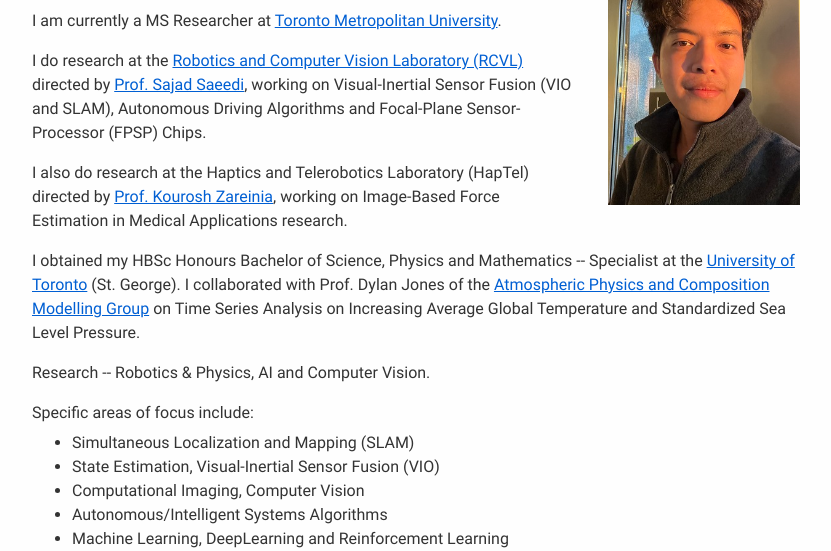
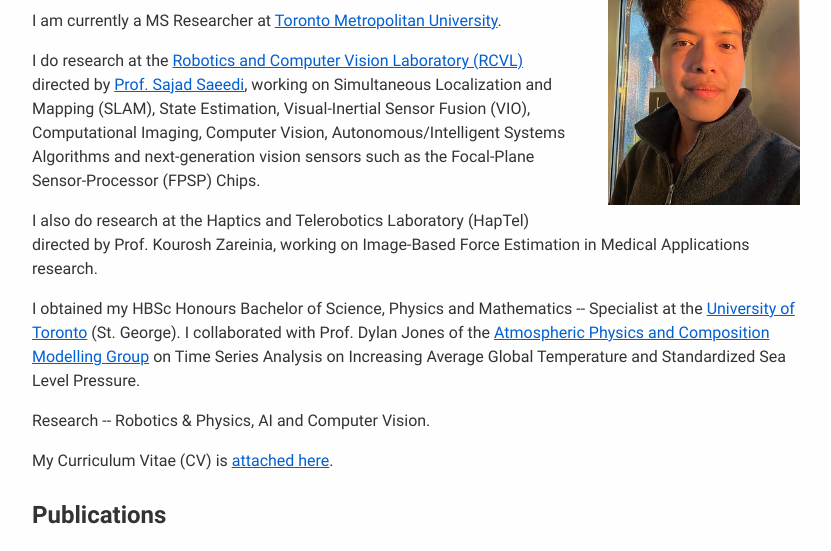
Before and after one commit to mattlisondra/mattlisondra.github.io, a plain HTML site: page index.html in a window 1280 px wide. Shown: the part 91-642 px from the top of the page, without its empty margins (224-1055 px from the left). Drawn offline with Linux system fonts and the light colour scheme.

Commit message:
Update index.html

```diff
--- a/index.html
+++ b/index.html
@@ -245,11 +245,11 @@
         </p>
 
         <p>
-            I do research at the <a href="https://sajad-saeedi.ca/">Robotics and Computer Vision Laboratory (RCVL)</a> directed by <a href="https://sajad-saeedi.ca/about/">Prof. Sajad Saeedi</a>, working on Visual-Inertial Sensor Fusion (VIO and SLAM), Autonomous Driving Algorithms and Focal-Plane Sensor-Processor (FPSP) Chips.
+            I do research at the <a href="https://sajad-saeedi.ca/">Robotics and Computer Vision Laboratory (RCVL)</a> directed by <a href="https://www.imperial.ac.uk/people/s.saeedi-gharahbolagh">Prof. Sajad Saeedi</a>, working on Simultaneous Localization and Mapping (SLAM), State Estimation, Visual-Inertial Sensor Fusion (VIO), Computational Imaging, Computer Vision, Autonomous/Intelligent Systems Algorithms and next-generation vision sensors such as the Focal-Plane Sensor-Processor (FPSP) Chips.
         </p>
 
         <p>
-            I also do research at the Haptics and Telerobotics Laboratory (HapTel) directed by <a href="https://www.torontomu.ca/mechanical-industrial/people/faculty/kourosh-zareinia/">Prof. Kourosh Zareinia</a>, working on Image-Based Force Estimation in Medical Applications research.
+            I also do research at the Haptics and Telerobotics Laboratory (HapTel) directed by Prof. Kourosh Zareinia, working on Image-Based Force Estimation in Medical Applications research.
         </p>
 
         <p>
@@ -258,17 +258,6 @@
         <p>
             Research -- Robotics & Physics, AI and Computer Vision.
 
-        </p>
-
-        <p>
-            Specific areas of focus include:
-            <ul id="areas">
-                <li>Simultaneous Localization and Mapping (SLAM)</li>
-                <li>State Estimation, Visual-Inertial Sensor Fusion (VIO)</li>
-                <li>Computational Imaging, Computer Vision</li>
-                <li>Autonomous/Intelligent Systems Algorithms</li>
-                <li>Machine Learning, DeepLearning and Reinforcement Learning</li>
-            </ul>
         </p>
 
         <p>
```
